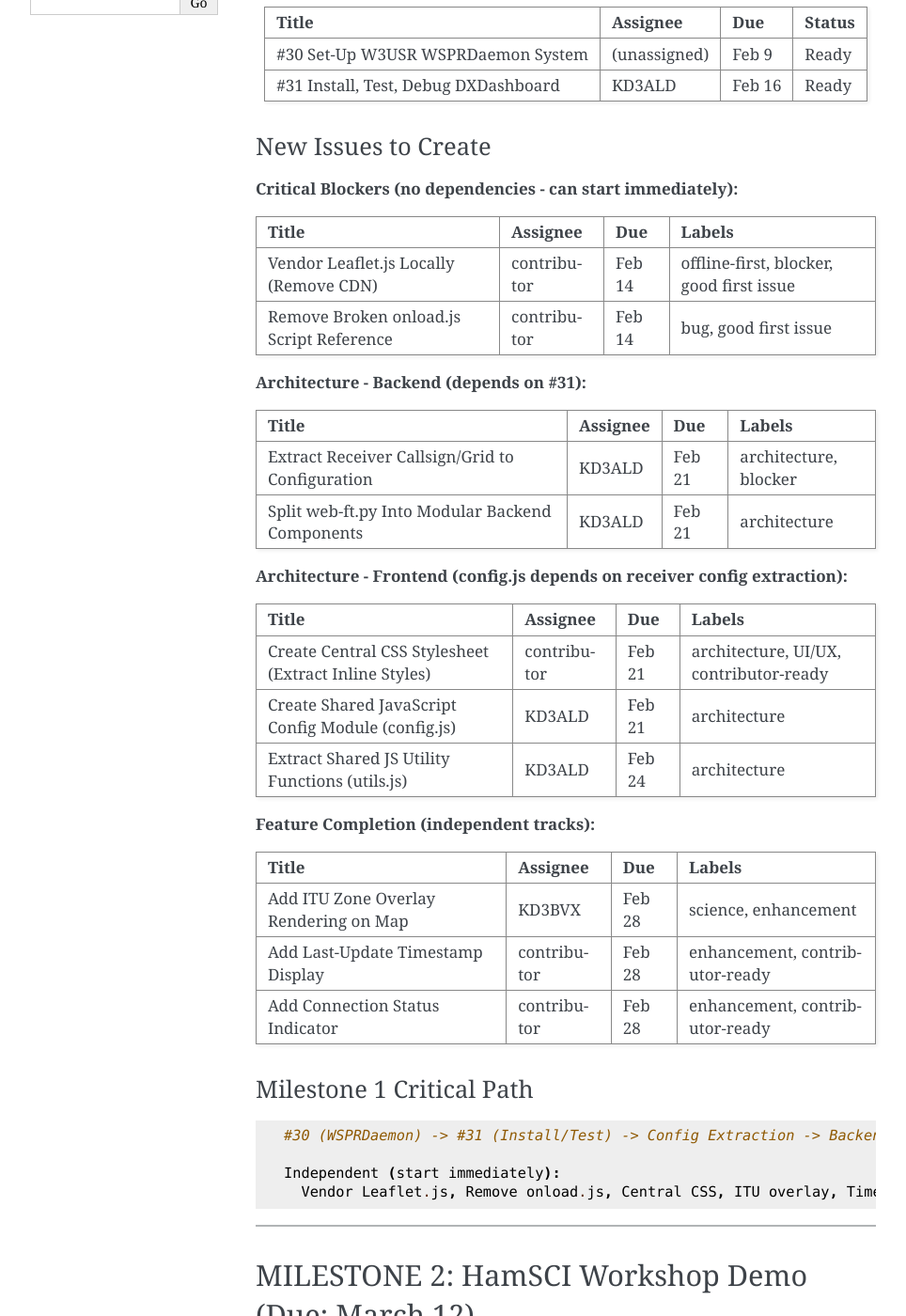
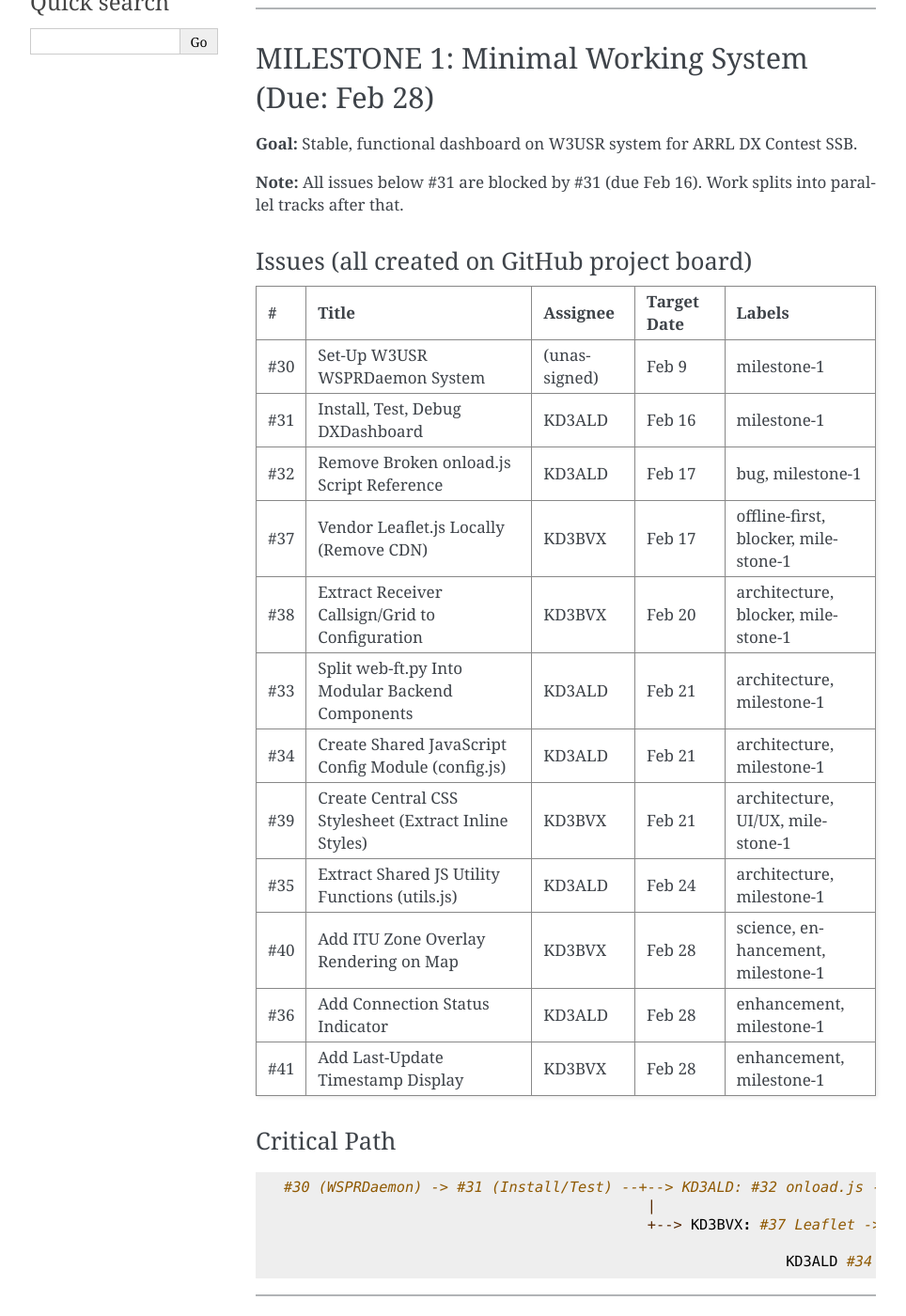
Before and after one commit to HamSCI/frc_contesting, a Sphinx documentation site: the page built from docs/PROJECT_PLAN.md, in a window 1280 px wide and 1400 px high, scrolled down 722 px. Shown: the whole window at 94% size, without its empty margins (148-1112 px from the left). Built offline with Sphinx 7.4.7, drawn with Linux system fonts in a browser that asks for light colours; pages that are not in the unit, such as notebooks, are missing from menus; some of the changed text lies outside the part shown.

Commit message:
update project plan

````diff
--- a/docs/PROJECT_PLAN.md
+++ b/docs/PROJECT_PLAN.md
@@ -1,12 +1,19 @@
 # DXDashboard Project Plan
 
-**Status:** DRAFT - To be finalized in next planning session
+**Status:** DRAFT - Updated February 9, 2026
 **Created:** February 2, 2026
-**Author:** Nathaniel Frissell (W2NAF) with Claude Opus 4.5
+**Author:** Nathaniel Frissell (W2NAF) with Claude AI
 
 ## Overview
 
-Development plan for the HamSCI DXDashboard, organized around three milestone dates with issues scoped for team assignment (KD3ALD, KD3BVX, and contributor-ready tasks for new CS students).
+Development plan for the HamSCI DXDashboard, organized around four milestone dates with issues scoped for team assignment (KD3ALD, KD3BVX, and contributor-ready tasks for new CS students).
+
+| Milestone | Date | Event |
+|-----------|------|-------|
+| 1 | Feb 28 | ARRL DX Contest SSB - Minimal Working System |
+| 2 | Mar 12 | HamSCI Workshop Demo |
+| 3 | Apr 14 | Frankford Radio Club Meeting Demo (sponsor feedback) |
+| 4 | May 14 | Dayton Hamvention / Contest University |
 
 ## Team
 
@@ -21,50 +28,32 @@
 
 **Goal:** Stable, functional dashboard on W3USR system for ARRL DX Contest SSB.
 
-### Already Created
-| Title | Assignee | Due | Status |
-|-------|----------|-----|--------|
-| #30 Set-Up W3USR WSPRDaemon System | (unassigned) | Feb 9 | Ready |
-| #31 Install, Test, Debug DXDashboard | KD3ALD | Feb 16 | Ready |
+**Note:** All issues below #31 are blocked by #31 (due Feb 16). Work splits into parallel tracks after that.
 
-### New Issues to Create
+### Issues (all created on GitHub project board)
 
-**Critical Blockers (no dependencies - can start immediately):**
+| # | Title | Assignee | Target Date | Labels |
+|---|-------|----------|-------------|--------|
+| #30 | Set-Up W3USR WSPRDaemon System | (unassigned) | Feb 9 | milestone-1 |
+| #31 | Install, Test, Debug DXDashboard | KD3ALD | Feb 16 | milestone-1 |
+| #32 | Remove Broken onload.js Script Reference | KD3ALD | Feb 17 | bug, milestone-1 |
+| #37 | Vendor Leaflet.js Locally (Remove CDN) | KD3BVX | Feb 17 | offline-first, blocker, milestone-1 |
+| #38 | Extract Receiver Callsign/Grid to Configuration | KD3BVX | Feb 20 | architecture, blocker, milestone-1 |
+| #33 | Split web-ft.py Into Modular Backend Components | KD3ALD | Feb 21 | architecture, milestone-1 |
+| #34 | Create Shared JavaScript Config Module (config.js) | KD3ALD | Feb 21 | architecture, milestone-1 |
+| #39 | Create Central CSS Stylesheet (Extract Inline Styles) | KD3BVX | Feb 21 | architecture, UI/UX, milestone-1 |
+| #35 | Extract Shared JS Utility Functions (utils.js) | KD3ALD | Feb 24 | architecture, milestone-1 |
+| #40 | Add ITU Zone Overlay Rendering on Map | KD3BVX | Feb 28 | science, enhancement, milestone-1 |
+| #36 | Add Connection Status Indicator | KD3ALD | Feb 28 | enhancement, milestone-1 |
+| #41 | Add Last-Update Timestamp Display | KD3BVX | Feb 28 | enhancement, milestone-1 |
 
-| Title | Assignee | Due | Labels |
-|-------|----------|-----|--------|
-| Vendor Leaflet.js Locally (Remove CDN) | contributor | Feb 14 | offline-first, blocker, good first issue |
-| Remove Broken onload.js Script Reference | contributor | Feb 14 | bug, good first issue |
-
-**Architecture - Backend (depends on #31):**
-
-| Title | Assignee | Due | Labels |
-|-------|----------|-----|--------|
-| Extract Receiver Callsign/Grid to Configuration | KD3ALD | Feb 21 | architecture, blocker |
-| Split web-ft.py Into Modular Backend Components | KD3ALD | Feb 21 | architecture |
-
-**Architecture - Frontend (config.js depends on receiver config extraction):**
-
-| Title | Assignee | Due | Labels |
-|-------|----------|-----|--------|
-| Create Central CSS Stylesheet (Extract Inline Styles) | contributor | Feb 21 | architecture, UI/UX, contributor-ready |
-| Create Shared JavaScript Config Module (config.js) | KD3ALD | Feb 21 | architecture |
-| Extract Shared JS Utility Functions (utils.js) | KD3ALD | Feb 24 | architecture |
-
-**Feature Completion (independent tracks):**
-
-| Title | Assignee | Due | Labels |
-|-------|----------|-----|--------|
-| Add ITU Zone Overlay Rendering on Map | KD3BVX | Feb 28 | science, enhancement |
-| Add Last-Update Timestamp Display | contributor | Feb 28 | enhancement, contributor-ready |
-| Add Connection Status Indicator | contributor | Feb 28 | enhancement, contributor-ready |
-
-### Milestone 1 Critical Path
+### Critical Path
 ```
-#30 (WSPRDaemon) -> #31 (Install/Test) -> Config Extraction -> Backend Split -> config.js -> utils.js
-
-Independent (start immediately):
-  Vendor Leaflet.js, Remove onload.js, Central CSS, ITU overlay, Timestamp, Connection status
+#30 (WSPRDaemon) -> #31 (Install/Test) --+--> KD3ALD: #32 onload.js -> #33 backend split -> #34 config.js -> #35 utils.js -> #36 connection status
+                                          |
+                                          +--> KD3BVX: #37 Leaflet -> #38 receiver config -> #39 CSS -> #40 ITU overlay -> #41 timestamp
+                                                                           |
+                                                          KD3ALD #34 config.js depends on this
 ```
 
 ---
@@ -104,48 +93,73 @@
 
 ---
 
-## MILESTONE 3: Dayton Hamvention (Due: May 14)
+## MILESTONE 3: Frankford Radio Club Demo (Due: Apr 14)
 
-**Goal:** Production-quality system with testing, deployment, and advanced features.
+**Goal:** Solid, deployable system to demo for FRC (project sponsor). Collect feedback to incorporate before Hamvention.
 
 ### Issues to Create
 
-**Testing (Apr 1-15):**
+**Testing (Mar 15 - Apr 1):**
 
 | Title | Assignee | Due | Labels |
 |-------|----------|-----|--------|
-| Set Up Python Backend Test Framework (pytest) | contributor | Apr 1 | contributor-ready |
-| Set Up JavaScript Frontend Test Framework | contributor | Apr 15 | contributor-ready |
+| Set Up Python Backend Test Framework (pytest) | contributor | Apr 1 | contributor-ready, milestone-3 |
+| Set Up JavaScript Frontend Test Framework | contributor | Apr 7 | contributor-ready, milestone-3 |
 
-**Deployment (Apr 1-15):**
+**Deployment (Apr 1-11):**
 
 | Title | Assignee | Due | Labels |
 |-------|----------|-----|--------|
-| Create Dockerfile and Docker Compose | contributor | Apr 15 | contributor-ready |
-| Create systemd Service File and Deploy Docs | contributor | Apr 15 | contributor-ready |
+| Create Dockerfile and Docker Compose | contributor | Apr 11 | contributor-ready, milestone-3 |
+| Create systemd Service File and Deploy Docs | contributor | Apr 11 | contributor-ready, milestone-3 |
+
+**Polish for Demo (Apr 1-11):**
+
+| Title | Assignee | Due | Labels |
+|-------|----------|-----|--------|
+| Implement Dark/Light Theme Toggle | contributor | Apr 11 | UI/UX, contributor-ready, milestone-3 |
+
+**Demo Preparation:**
+
+| Title | Assignee | Due | Labels |
+|-------|----------|-----|--------|
+| Prepare FRC Demo and Collect Feedback | W2NAF + team | Apr 14 | documentation, milestone-3 |
+
+---
+
+## MILESTONE 4: Dayton Hamvention (Due: May 14)
+
+**Goal:** Production-quality system incorporating FRC feedback, with advanced features and full documentation.
+
+### Issues to Create
+
+**FRC Feedback (Apr 15-25):**
+
+| Title | Assignee | Due | Labels |
+|-------|----------|-----|--------|
+| Incorporate FRC Demo Feedback | KD3ALD + KD3BVX | Apr 25 | milestone-4 |
 
 **External Data Integration (Apr 15 - May 7):**
 
 | Title | Assignee | Due | Labels |
 |-------|----------|-----|--------|
-| Optional RBN Data Integration | KD3BVX | May 7 | science |
-| Optional PSK Reporter Integration | KD3BVX | May 7 | science |
+| Optional RBN Data Integration | KD3BVX | May 7 | science, milestone-4 |
+| Optional PSK Reporter Integration | KD3BVX | May 7 | science, milestone-4 |
 
 **Advanced Features (Apr 15 - May 7):**
 
 | Title | Assignee | Due | Labels |
 |-------|----------|-----|--------|
-| Implement Dark/Light Theme Toggle | contributor | May 1 | UI/UX, contributor-ready |
-| Add Rate Limiting to API Endpoints | contributor | May 7 | contributor-ready |
-| Implement Tablet-Responsive Layout | contributor | May 7 | UI/UX, contributor-ready |
+| Add Rate Limiting to API Endpoints | contributor | May 7 | contributor-ready, milestone-4 |
+| Implement Tablet-Responsive Layout | contributor | May 7 | UI/UX, contributor-ready, milestone-4 |
 
 **Cleanup and Documentation (May 1-14):**
 
 | Title | Assignee | Due | Labels |
 |-------|----------|-----|--------|
-| Remove Legacy/Archive Code | KD3ALD | May 7 | architecture |
-| Update All Documentation | KD3ALD + KD3BVX | May 14 | documentation |
-| Prepare Hamvention Demo | W2NAF + team | May 14 | documentation |
+| Remove Legacy/Archive Code | KD3ALD | May 7 | architecture, milestone-4 |
+| Update All Documentation | KD3ALD + KD3BVX | May 14 | documentation, milestone-4 |
+| Prepare Hamvention Demo | W2NAF + team | May 14 | documentation, milestone-4 |
 
 ---
 
@@ -164,28 +178,28 @@
 
 ## Assignment Summary
 
-**KD3ALD (9 issues):** #31, Config extraction, Backend split, config.js, utils.js, Combined view rewrite, Legacy cleanup, Documentation, Hamvention demo
+**KD3ALD:** #31, #32 onload.js, #33 backend split, #34 config.js, #35 utils.js, #36 connection status, Combined view rewrite, FRC feedback, Legacy cleanup, Documentation, Hamvention demo
 
-**KD3BVX (7 issues):** ITU overlay, MUF estimation, Great circle paths, RBN integration, PSK Reporter integration, Documentation, Hamvention demo
+**KD3BVX:** #37 Vendor Leaflet, #38 receiver config, #39 CSS, #40 ITU overlay, #41 timestamp, MUF estimation, Great circle paths, FRC feedback, RBN integration, PSK Reporter integration, Documentation, Hamvention demo
 
-**Contributors (18 issues):** Vendor Leaflet, Remove onload.js, Central CSS, Timestamp, Connection status, Filter layout, Table styling, Visual feedback, CSV export, Python tests, JS tests, Docker, systemd, Dark theme, Rate limiting, Tablet layout, plus 4 backlog items
+**Contributors:** Filter layout, Table styling, Visual feedback, CSV export, Python tests, JS tests, Docker, systemd, Dark theme, Rate limiting, Tablet layout, plus 4 backlog items
 
 ---
 
 ## Execution Plan
 
-1. Create GitHub labels for issue categorization
-2. Create all Milestone 1 issues (10 new issues)
-3. Create all Milestone 2 issues (7 new issues)
-4. Create all Milestone 3 issues (11 new issues)
-5. Create backlog issues (4 issues)
-6. Add all issues to project board with appropriate status columns
-7. Set milestone labels on all issues
+1. ~~Create GitHub labels for issue categorization~~ (Done Feb 9)
+2. ~~Create all Milestone 1 issues~~ (Done Feb 9 — issues #30-41 on project board)
+3. Create all Milestone 2 issues (7 issues)
+4. Create all Milestone 3 issues (6 issues)
+5. Create all Milestone 4 issues (8 issues)
+6. Create backlog issues (4 issues)
+7. Add all new issues to project board with appropriate status columns and target dates
 
 ---
 
-## Open Decisions (for next planning session)
+## Open Decisions
 
 - Include great circle path rendering? (not in REQUIREMENTS.md but scientifically relevant)
 - MUF estimation approach: simple heuristic vs. defer to KD3BVX's expertise?
-- Create all issues at once or incrementally by milestone?
+- Create remaining issues all at once or incrementally by milestone?
````
Also changed, not shown: docs/CLAUDE.md (+34 -14 lines).
